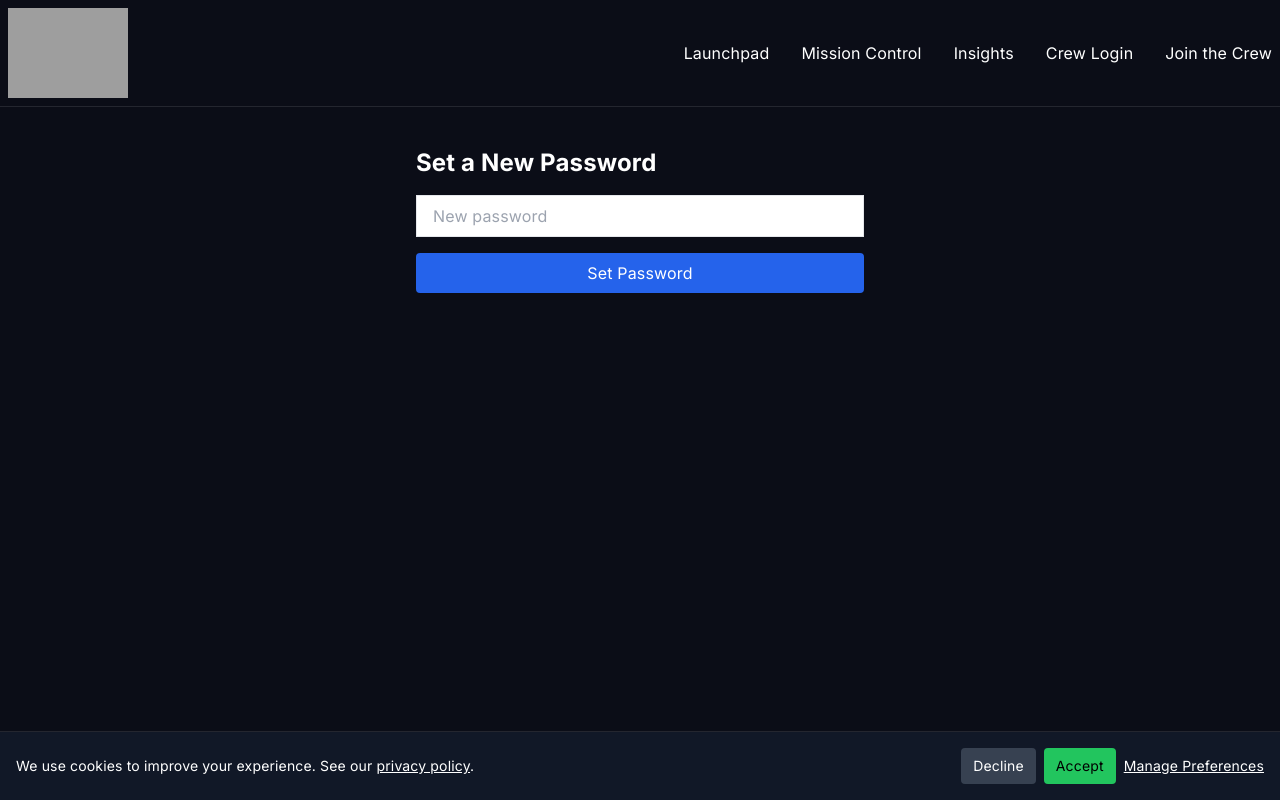
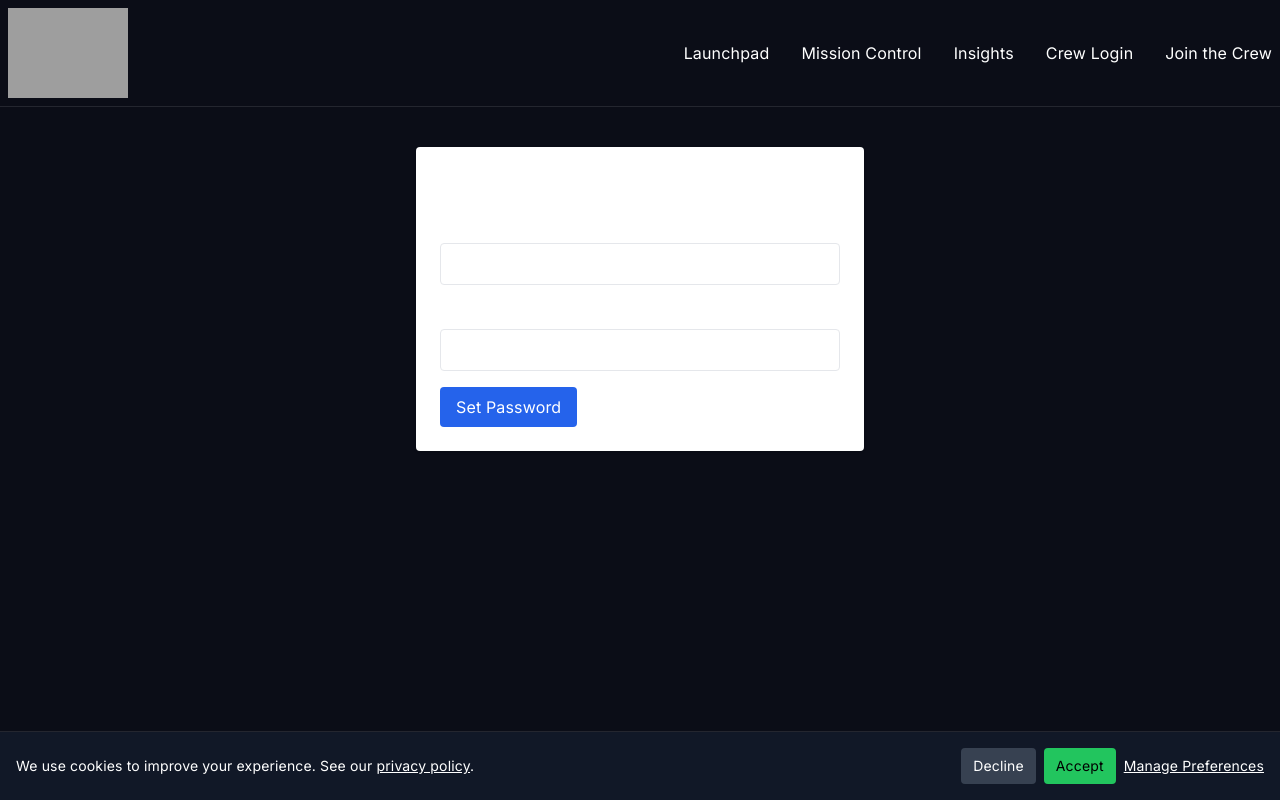
Before and after one commit to jamesjordan06/NERD-PROJECT, a Next.js app: page /set-password in a window 1280 px wide. Built offline with nearby package versions, Linux system fonts and the light colour scheme; no server answers; grey boxes are pictures that could not be loaded.

Commit message:
Update ClientForm.tsx trtrtr

```diff
--- a/app/set-password/ClientForm.tsx
+++ b/app/set-password/ClientForm.tsx
@@ -1,70 +1,109 @@
-// pages/set-password/page.tsx (Client Component for Next.js App Router)
-'use client';
+// app/set-password/page.tsx
+"use client";
+import { useState } from "react";
+import { useSearchParams, useRouter } from "next/navigation";
 
-import { useState } from 'react';
-import { useSearchParams, useRouter } from 'next/navigation';
-import { signIn } from 'next-auth/react';
-
-export default function SetPasswordForm() {
+export default function SetPasswordPage() {
+  const [password, setPassword] = useState("");
+  const [confirmPassword, setConfirmPassword] = useState("");
+  const [showPassword, setShowPassword] = useState(false);
+  const [error, setError] = useState("");
+  const [success, setSuccess] = useState("");
+  const [loading, setLoading] = useState(false);
   const searchParams = useSearchParams();
   const router = useRouter();
-  const token = searchParams.get('token');
-  const [password, setPassword] = useState('');
-  const [error, setError] = useState('');
-  const [loading, setLoading] = useState(false);
+  const token = searchParams.get("token");
 
   const handleSubmit = async (e: React.FormEvent) => {
     e.preventDefault();
+    setError("");
+    setSuccess("");
     setLoading(true);
-    setError('');
 
-    const res = await fetch('/api/set-password', {
-      method: 'POST',
-      headers: { 'Content-Type': 'application/json' },
+    if (!token) {
+      setError("Invalid or missing token.");
+      setLoading(false);
+      return;
+    }
+
+    if (password.length < 6) {
+      setError("Password must be at least 6 characters.");
+      setLoading(false);
+      return;
+    }
+
+    if (password !== confirmPassword) {
+      setError("Passwords do not match.");
+      setLoading(false);
+      return;
+    }
+
+    const res = await fetch("/api/set-password", {
+      method: "POST",
       body: JSON.stringify({ token, password }),
+      headers: { "Content-Type": "application/json" },
     });
 
-    const result = await res.json();
+    const data = await res.json();
 
-    if (res.ok && result.success) {
-      // Auto-login with email and new password
-      const signInResult = await signIn('credentials', {
-        redirect: false,
-        email: result.email,
-        password,
-      });
-
-      if (signInResult?.ok) {
-        router.push('/profile');
+    if (!res.ok) {
+      setError(data.error || "Something went wrong.");
     } else {
-        setError('Password set but failed to log in.');
-      }
-    } else {
-      setError(result.error || 'Failed to reset password.');
+      setSuccess("Password updated. Redirecting...");
+      setTimeout(() => router.push("/profile"), 1500);
     }
 
     setLoading(false);
   };
 
   return (
-    <form onSubmit={handleSubmit} className="max-w-md mx-auto mt-10">
-      <h1 className="text-2xl font-bold mb-4">Set a New Password</h1>
+    <div className="max-w-md mx-auto mt-10 p-6 bg-white shadow rounded">
+      <h1 className="text-xl font-bold mb-4">Set a New Password</h1>
+      <form onSubmit={handleSubmit} className="space-y-4">
+        <div>
+          <label className="block mb-1 font-medium">New Password</label>
+          <div className="relative">
             <input
-        type="password"
-        placeholder="New password"
-        className="w-full border px-4 py-2 mb-4"
+              type={showPassword ? "text" : "password"}
               value={password}
               onChange={(e) => setPassword(e.target.value)}
+              className="w-full border px-4 py-2 rounded"
               required
+              minLength={6}
             />
+            <span
+              className="absolute right-3 top-2 cursor-pointer"
+              onClick={() => setShowPassword(!showPassword)}
+              title={showPassword ? "Hide" : "Show"}
+            >
+              👁
+            </span>
+          </div>
+        </div>
+
+        <div>
+          <label className="block mb-1 font-medium">Confirm Password</label>
+          <input
+            type={showPassword ? "text" : "password"}
+            value={confirmPassword}
+            onChange={(e) => setConfirmPassword(e.target.value)}
+            className="w-full border px-4 py-2 rounded"
+            required
+            minLength={6}
+          />
+        </div>
+
+        {error && <p className="text-red-600 text-sm">{error}</p>}
+        {success && <p className="text-green-600 text-sm">{success}</p>}
+
         <button
           type="submit"
-        className="w-full bg-blue-600 text-white py-2 rounded disabled:opacity-50"
           disabled={loading}
+          className="bg-blue-600 text-white px-4 py-2 rounded disabled:opacity-50"
         >
-        {loading ? 'Setting password...' : 'Set Password'}
+          {loading ? "Saving..." : "Set Password"}
         </button>
-      {error && <p className="text-red-500 mt-2">{error}</p>}
       </form>
+    </div>
   );
 }
```
Lines whose indentation alone changed are shown as unchanged.
